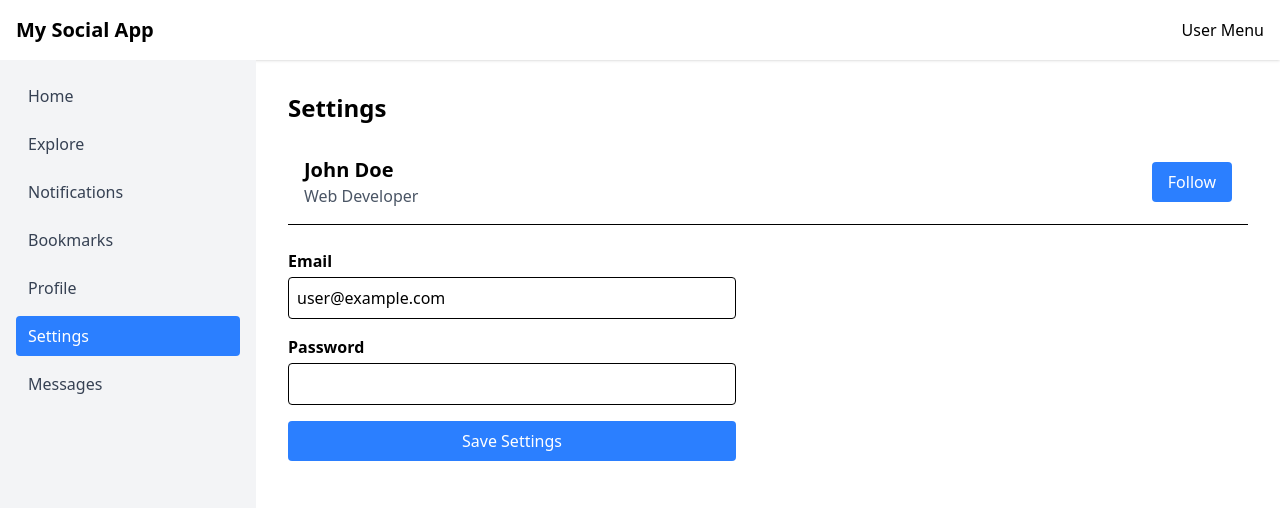
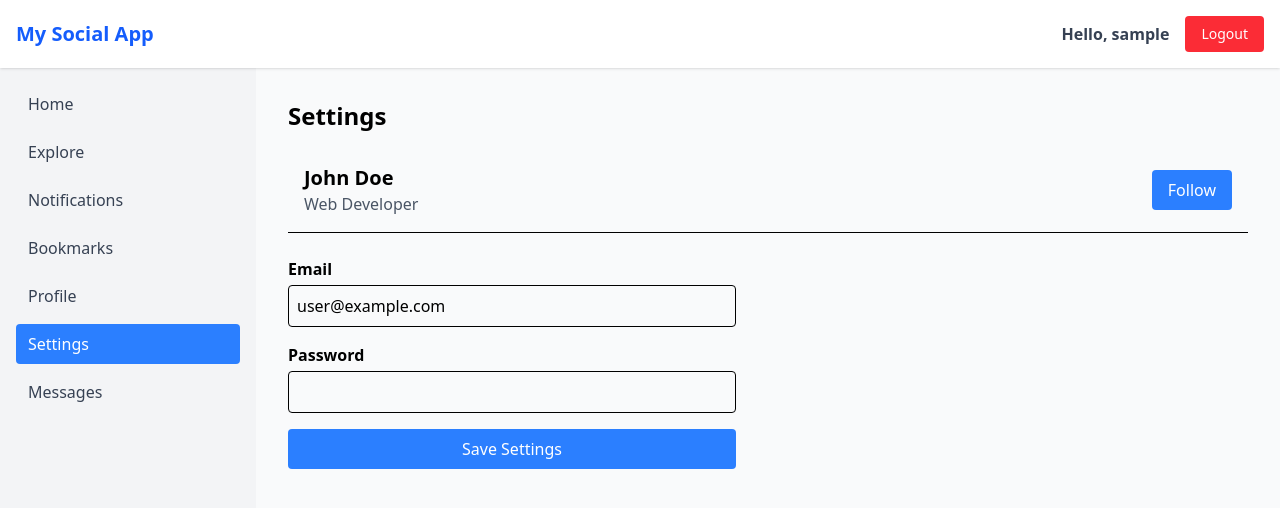
Before and after one commit to elsaferati/Social-Media, a React (Vite) app in the folder social-media/: page /settings in a window 1280 px wide. Shown: the top 508 px of the page. Built offline with nearby package versions, Linux system fonts and the light colour scheme; sample sign-in values are in the browser's storage.

Commit message:
updated the header

```diff
--- a/social-media/src/App.jsx
+++ b/social-media/src/App.jsx
@@ -1,289 +1,71 @@
-import React, { useState } from "react";
-import { BrowserRouter as Router, Routes, Route, NavLink } from "react-router-dom";
+import React from "react";
+import { BrowserRouter as Router, Routes, Route, Navigate, Outlet } from "react-router-dom";
+import { AuthProvider, useAuth } from "./context/AuthContext";
 
 /* ----------------- Components ----------------- */
-import PostsFeed from "./components/PostsFeed";
-import PostCard from "./components/PostCard";
-import SuggestedUsers from "./components/SuggestedUsers";
-import CreatePost from "./components/CreatePost";
-import ModalSystem from "./components/ModalSystem";
-import ProfileHeader from "./components/ProfileHeader";
-import ChatWindow from "./components/ChatWindow";
-
-/* ----------------- Header ----------------- */
-const Header = () => {
-  const [isSidebarOpen, setIsSidebarOpen] = useState(false);
-
-  return (
-    <header className="bg-white shadow p-4 flex justify-between items-center md:justify-between">
-      <div className="flex items-center gap-2">
-        <button
-          className="md:hidden text-gray-700"
-          onClick={() => setIsSidebarOpen(!isSidebarOpen)}
-        >
-          &#9776; {/* Hamburger icon without react-icons */}
-        </button>
-        <h1 className="text-xl font-bold">My Social App</h1>
-      </div>
-      <div>User Menu</div>
-
-      {isSidebarOpen && (
-        <div className="fixed inset-0 bg-black bg-opacity-50 z-50 md:hidden">
-          <div className="bg-gray-100 w-64 p-4 h-full">
-            <Sidebar />
-            <button
-              className="mt-4 px-4 py-2 bg-red-500 text-white rounded"
-              onClick={() => setIsSidebarOpen(false)}
-            >
-              Close
-            </button>
-          </div>
-        </div>
-      )}
-    </header>
-  );
-};
-
-/* ----------------- Sidebar ----------------- */
-const Sidebar = () => {
-  const links = [
-    { name: "Home", path: "/" },
-    { name: "Explore", path: "/explore" },
-    { name: "Notifications", path: "/notifications" },
-    { name: "Bookmarks", path: "/bookmarks" },
-    { name: "Profile", path: "/profile/1" },
-    { name: "Settings", path: "/settings" },
-    { name: "Messages", path: "/messages" },
-  ];
-
-  return (
-    <aside className="bg-gray-100 p-4 md:w-64 w-full md:flex-shrink-0">
-      <nav className="flex flex-col space-y-2">
-        {links.map((link) => (
-          <NavLink
-            key={link.path}
-            to={link.path}
-            className={({ isActive }) =>
-              `px-3 py-2 rounded hover:bg-blue-100 ${
-                isActive ? "bg-blue-500 text-white" : "text-gray-700"
-              }`
-            }
-          >
-            {link.name}
-          </NavLink>
-        ))}
-      </nav>
-    </aside>
-  );
-};
+import Header from "./components/Header";
+import Sidebar from "./components/Sidebar";
 
 /* ----------------- Pages ----------------- */
+import HomePage from "./pages/HomePage";
+import ProfilePage from "./pages/ProfilePage";
+import ExplorePage from "./pages/ExplorePage";
+import BookmarksPage from "./pages/BookmarksPage";
+import NotificationsPage from "./pages/NotificationsPage";
+import SettingsPage from "./pages/SettingsPage";
+import MessagesPage from "./pages/MessagesPage";
+import LoginPage from "./pages/LoginPage";       // You created this in the previous step
+import RegisterPage from "./pages/RegisterPage"; // You created this in the previous step
 
-/* Home Page */
-const HomePage = () => {
-  const [isCreatePostOpen, setIsCreatePostOpen] = useState(false);
-  const [posts, setPosts] = useState([
-    { id: 1, content: "Hello world!", likes: 5, isLiked: false, userId: 2 },
-    { id: 2, content: "My second post", likes: 2, isLiked: true, userId: 1 },
-  ]);
+/* ----------------- Protected Layout Wrapper ----------------- */
+const ProtectedLayout = () => {
+  const { currentUser } = useAuth();
 
-  const suggestedUsers = [
-    { id: 1, name: "Alice", username: "@alice" },
-    { id: 2, name: "Bob", username: "@bob" },
-    { id: 3, name: "Charlie", username: "@charlie" },
-  ];
+  // 1. If user is NOT logged in, redirect to Login
+  if (!currentUser) {
+    return <Navigate to="/login" />;
+  }
 
-  const handleCreatePost = (content) => {
-    setPosts([{ id: posts.length + 1, content, likes: 0, isLiked: false, userId: 1 }, ...posts]);
-  };
-
+  // 2. If user IS logged in, show the App (Header + Sidebar + Page)
   return (
-    <div className="home-page flex flex-col md:flex-row gap-4">
-      <div className="flex-1">
-        <div className="flex justify-between items-center mb-4">
-          <h1 className="text-2xl font-bold">Home</h1>
-          <button
-            onClick={() => setIsCreatePostOpen(true)}
-            className="bg-blue-500 text-white px-4 py-2 rounded"
-          >
-            Create Post
-          </button>
-        </div>
-        <PostsFeed posts={posts} />
-      </div>
-      <div className="w-full md:w-64 flex-shrink-0">
-        <SuggestedUsers users={suggestedUsers} />
-      </div>
-      {isCreatePostOpen && (
-        <ModalSystem onClose={() => setIsCreatePostOpen(false)}>
-          <CreatePost onClose={() => setIsCreatePostOpen(false)} onPost={handleCreatePost} />
-        </ModalSystem>
-      )}
-    </div>
-  );
-};
-
-/* Profile Page */
-const ProfilePage = () => {
-  const [posts, setPosts] = useState([
-    { id: 1, content: "My first profile post", likes: 5, isLiked: false, userId: 1 },
-    { id: 2, content: "Another post", likes: 2, isLiked: true, userId: 1 },
-  ]);
-
-  const suggestedUsers = [
-    { id: 2, name: "Bob", username: "@bob" },
-    { id: 3, name: "Charlie", username: "@charlie" },
-  ];
-
-  return (
-    <div className="profile-page flex flex-col md:flex-row gap-4">
-      <div className="flex-1">
-        <ProfileHeader />
-        <PostsFeed posts={posts} />
-      </div>
-      <div className="w-full md:w-64 flex-shrink-0">
-        <SuggestedUsers users={suggestedUsers} />
+    <div className="app flex flex-col h-screen bg-gray-50">
+      <Header />
+      <div className="flex flex-1 flex-col md:flex-row overflow-hidden">
+        <Sidebar />
+        <main className="flex-1 overflow-y-auto p-4">
+          <Outlet /> {/* This renders the child route (e.g., HomePage) */}
+        </main>
       </div>
     </div>
   );
 };
 
-/* Explore Page */
-const ExplorePage = () => {
-  const posts = [
-    { id: 1, content: "Explore post 1", likes: 3, isLiked: false, userId: 2 },
-    { id: 2, content: "Explore post 2", likes: 5, isLiked: true, userId: 3 },
-  ];
-
-  const suggestedUsers = [
-    { id: 1, name: "Alice", username: "@alice" },
-    { id: 2, name: "Bob", username: "@bob" },
-  ];
-
-  return (
-    <div className="explore-page flex flex-col md:flex-row gap-4">
-      <div className="flex-1">
-        <h1 className="text-2xl font-bold mb-4">Explore</h1>
-        <PostsFeed posts={posts} />
-      </div>
-      <div className="w-full md:w-64 flex-shrink-0">
-        <SuggestedUsers users={suggestedUsers} />
-      </div>
-    </div>
-  );
-};
-
-/* Bookmarks Page */
-const BookmarksPage = () => {
-  const posts = [
-    { id: 1, content: "Bookmarked post 1", likes: 2, isLiked: false },
-    { id: 2, content: "Bookmarked post 2", likes: 4, isLiked: true },
-  ];
-
-  return (
-    <div className="bookmarks-page p-4">
-      <h1 className="text-2xl font-bold mb-4">Bookmarks</h1>
-      <PostsFeed posts={posts} />
-    </div>
-  );
-};
-
-/* Notifications Page */
-const NotificationsPage = () => {
-  const notifications = [
-    { id: 1, message: "Alice liked your post" },
-    { id: 2, message: "Bob started following you" },
-    { id: 3, message: "Charlie mentioned you in a comment" },
-  ];
-
-  return (
-    <div className="notifications-page p-4">
-      <h1 className="text-2xl font-bold mb-4">Notifications</h1>
-      <div className="border rounded">
-        {notifications.map((n) => (
-          <div key={n.id} className="p-2 border-b">
-            {n.message}
-          </div>
-        ))}
-      </div>
-    </div>
-  );
-};
-
-/* Settings Page */
-const SettingsPage = () => {
-  const [email, setEmail] = useState("user@example.com");
-  const [password, setPassword] = useState("");
-
-  const handleSave = () => {
-    alert("Settings saved!");
-  };
-
-  return (
-    <div className="settings-page p-4">
-      <h1 className="text-2xl font-bold mb-4">Settings</h1>
-      <ProfileHeader />
-      <div className="mt-6 flex flex-col gap-4 max-w-md">
-        <div>
-          <label className="block mb-1 font-semibold">Email</label>
-          <input
-            type="email"
-            value={email}
-            onChange={(e) => setEmail(e.target.value)}
-            className="border p-2 rounded w-full"
-          />
-        </div>
-        <div>
-          <label className="block mb-1 font-semibold">Password</label>
-          <input
-            type="password"
-            value={password}
-            onChange={(e) => setPassword(e.target.value)}
-            className="border p-2 rounded w-full"
-          />
-        </div>
-        <button
-          onClick={handleSave}
-          className="bg-blue-500 text-white px-4 py-2 rounded"
-        >
-          Save Settings
-        </button>
-      </div>
-    </div>
-  );
-};
-
-/* Messages Page */
-const MessagesPage = () => {
-  return (
-    <div className="messages-page flex h-full p-4">
-      <ChatWindow />
-    </div>
-  );
-};
-
-/* ----------------- App Component ----------------- */
+/* ----------------- Main App ----------------- */
 const App = () => {
   return (
+    <AuthProvider>
       <Router>
-      <div className="app flex flex-col h-screen">
-        <Header />
-        <div className="flex flex-1 flex-col md:flex-row">
-          <Sidebar />
-          <main className="flex-1 overflow-y-auto p-4">
         <Routes>
+          {/* Public Routes (Accessible without login) */}
+          <Route path="/login" element={<LoginPage />} />
+          <Route path="/register" element={<RegisterPage />} />
+
+          {/* Protected Routes (Requires Login) */}
+          <Route element={<ProtectedLayout />}>
             <Route path="/" element={<HomePage />} />
-              <Route path="/profile/:userId" element={<ProfilePage />} />
             <Route path="/explore" element={<ExplorePage />} />
             <Route path="/notifications" element={<NotificationsPage />} />
             <Route path="/bookmarks" element={<BookmarksPage />} />
+            <Route path="/profile/:userId" element={<ProfilePage />} />
             <Route path="/settings" element={<SettingsPage />} />
             <Route path="/messages" element={<MessagesPage />} />
+          </Route>
+
+          {/* Fallback for unknown routes */}
+          <Route path="*" element={<Navigate to="/" />} />
         </Routes>
-          </main>
-        </div>
-      </div>
       </Router>
+    </AuthProvider>
   );
 };
 
--- a/social-media/src/components/Header.jsx
+++ b/social-media/src/components/Header.jsx
@@ -1,33 +1,44 @@
 import React, { useState } from "react";
-import { FaBars } from "react-icons/fa";
-import Sidebar from "./Sidebar";
+import { useAuth } from "../context/AuthContext";
+import Sidebar from "./Sidebar"; // Import Sidebar here to use in mobile view
 
 const Header = () => {
   const [isSidebarOpen, setIsSidebarOpen] = useState(false);
+  const { currentUser, logout } = useAuth();
 
   return (
-    <header className="bg-white shadow p-4 flex justify-between items-center md:justify-between">
+    <header className="bg-white shadow p-4 flex justify-between items-center z-50 relative">
       <div className="flex items-center gap-2">
         <button
-          className="md:hidden text-gray-700"
+          className="md:hidden text-gray-700 text-xl"
           onClick={() => setIsSidebarOpen(!isSidebarOpen)}
         >
-          <FaBars />
+          &#9776;
         </button>
-        <h1 className="text-xl font-bold">My Social App</h1>
+        <h1 className="text-xl font-bold text-blue-600">My Social App</h1>
       </div>
-      <div>User Menu</div>
 
-      {/* Mobile Sidebar overlay */}
+      <div className="flex items-center gap-4">
+        <span className="font-semibold text-gray-700 hidden md:block">
+          {currentUser ? `Hello, ${currentUser.username}` : "Guest"}
+        </span>
+        <button
+          onClick={logout}
+          className="bg-red-500 hover:bg-red-600 text-white text-sm px-4 py-2 rounded transition"
+        >
+          Logout
+        </button>
+      </div>
+
       {isSidebarOpen && (
-        <div className="fixed inset-0 bg-black bg-opacity-50 z-50 md:hidden">
-          <div className="bg-gray-100 w-64 p-4 h-full">
+        <div className="fixed inset-0 bg-black bg-opacity-50 z-50 md:hidden" onClick={() => setIsSidebarOpen(false)}>
+          <div className="bg-gray-100 w-64 p-4 h-full shadow-lg transform transition-transform" onClick={(e) => e.stopPropagation()}>
             <Sidebar />
             <button
-              className="mt-4 px-4 py-2 bg-red-500 text-white rounded"
+              className="mt-4 w-full px-4 py-2 bg-gray-300 text-gray-800 rounded"
               onClick={() => setIsSidebarOpen(false)}
             >
-              Close
+              Close Menu
             </button>
           </div>
         </div>
```
Also changed, not shown: 2 other files (tests, documents, lock files or other folders). Lines whose indentation alone changed are shown as unchanged.
